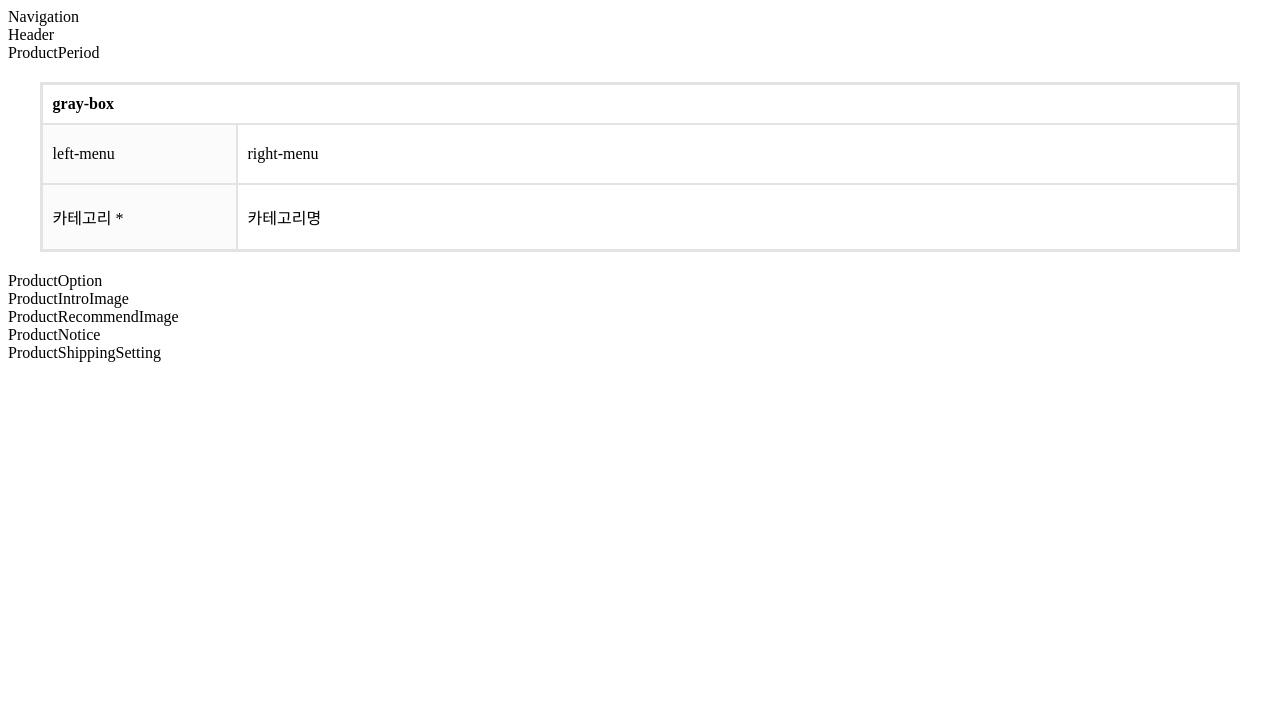
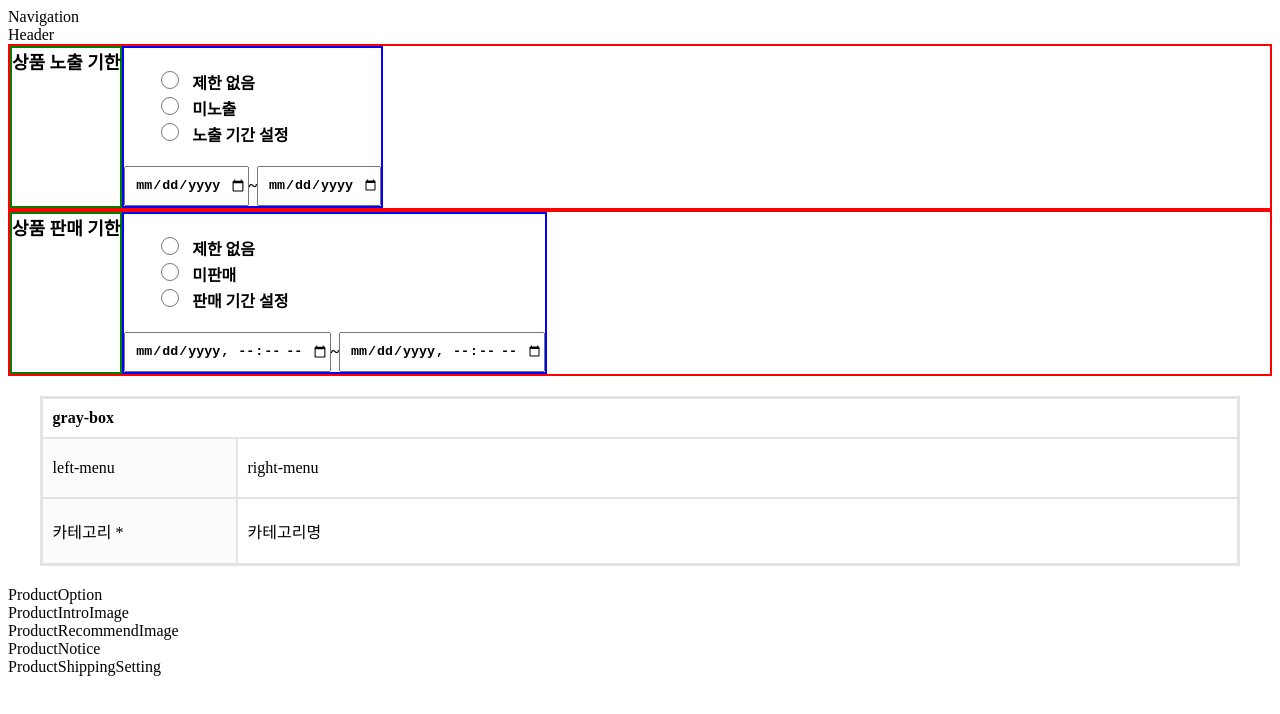
Before and after one commit to PreOnBoarding-Team17/Week1_Product_Registration, a React (Create React App) app: page / in a window 1280 px wide. Shown: the top 714 px of the page. Built offline with nearby package versions, Linux system fonts and the light colour scheme.

Commit message:
feat: ProductPeriod 부분 components 1차 구조 및 1차 scss  완성

```diff
--- /dev/null
+++ b/src/Components/ProductPeriod/PrductPeriodContainer.jsx
@@ -0,0 +1,28 @@
+import React from "react";
+
+import "./Scss/PrductPeriodContainer.scss";
+
+function PrductPeriodContainer({ title, period, dateType }) {
+  return (
+    <div className="product-period-container">
+      <div className="product-period-container__title">{title}</div>
+      <div className="product-period-container__input">
+        <div className="product-period-container__input--radio">
+          {period.map((x, idx) => (
+            <label key={idx}>
+              <input type="radio" name={x} />
+              {x}
+            </label>
+          ))}
+        </div>
+        <div className="product-period-container__input--date">
+          <input type={dateType} />
+          <div>~</div>
+          <input type={dateType} />
+        </div>
+      </div>
+    </div>
+  );
+}
+
+export default PrductPeriodContainer;
--- /dev/null
+++ b/src/Components/ProductPeriod/Scss/PrductPeriodContainer.scss
@@ -0,0 +1,47 @@
+.product-period-container {
+  display: flex;
+  border: 2px solid red;
+
+  .product-period-container__title {
+    font-weight: 700;
+    font-size: 18px;
+
+    border: 2px solid green;
+  }
+
+  .product-period-container__input {
+    border: 2px solid blue;
+    display: flex;
+    flex-direction: column;
+    justify-content: space-between;
+    font-weight: 700;
+    vertical-align: middle;
+
+    .product-period-container__input--radio {
+      display: flex;
+      flex-direction: column;
+      margin: 2.5vh 2.5vw;
+
+      input[type="radio"] {
+        font-size: 100px;
+        width: 18px;
+        height: 18px;
+        border-radius: 100%;
+        margin-right: 1vw;
+      }
+    }
+
+    .product-period-container__input--date {
+      display: flex;
+      justify-content: space-between;
+      align-items: center;
+    }
+
+    input[type="date"],
+    input[type="datetime-local"] {
+      height: 36px;
+      text-align: center;
+      font-weight: 700;
+    }
+  }
+}
--- a/src/Components/ProductPeriod/index.jsx
+++ b/src/Components/ProductPeriod/index.jsx
@@ -1,7 +1,24 @@
 import React from "react";
+import PrductPeriodContainer from "./PrductPeriodContainer";
+
+const EXPOSEPERIOD = ["제한 없음", "미노출", "노출 기간 설정"];
+const SALESPERIOD = ["제한 없음", "미판매", "판매 기간 설정"];
 
 function ProductPeriod() {
-  return <div>ProductPeriod</div>;
+  return (
+    <>
+      <PrductPeriodContainer
+        title="상품 노출 기한"
+        period={EXPOSEPERIOD}
+        dateType="date"
+      />
+      <PrductPeriodContainer
+        title="상품 판매 기한"
+        period={SALESPERIOD}
+        dateType="datetime-local"
+      />
+    </>
+  );
 }
 
 export default ProductPeriod;
```
